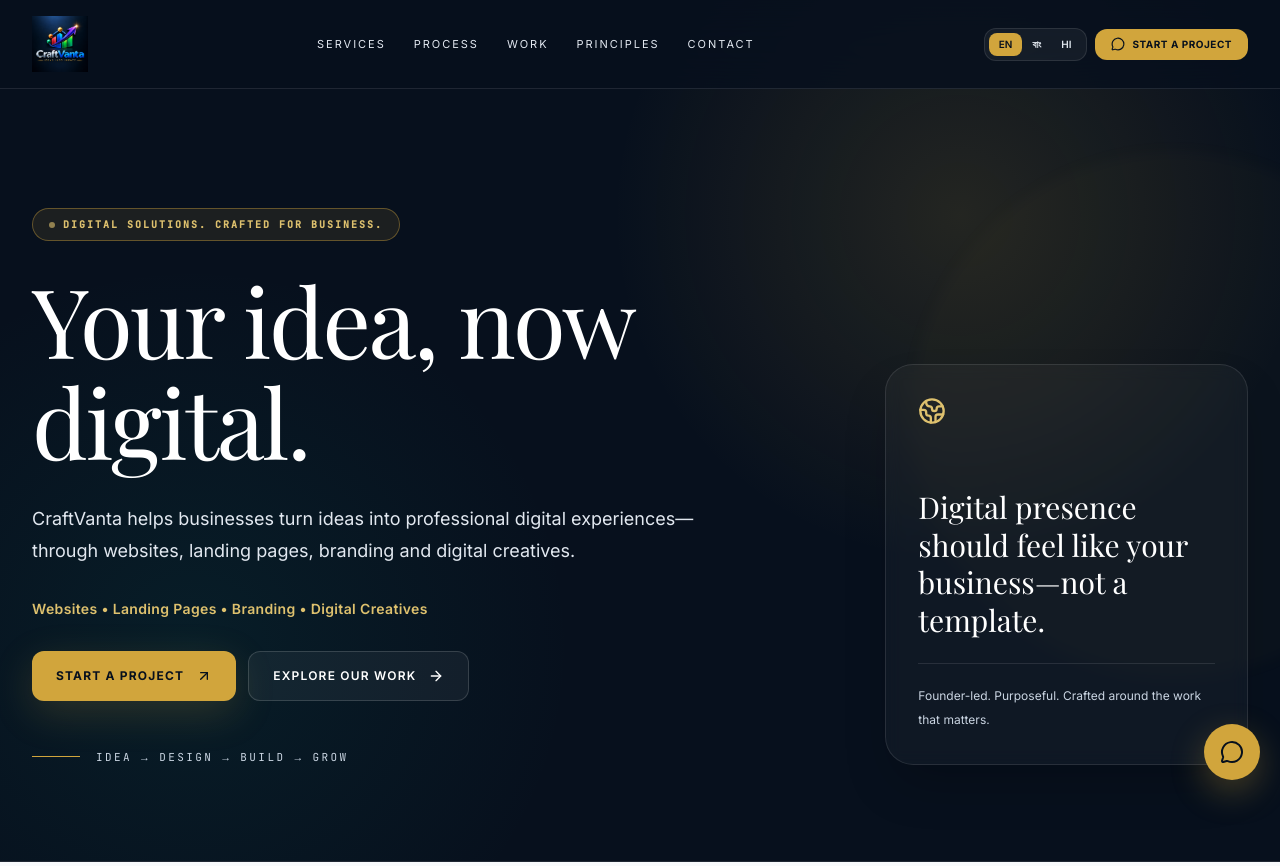
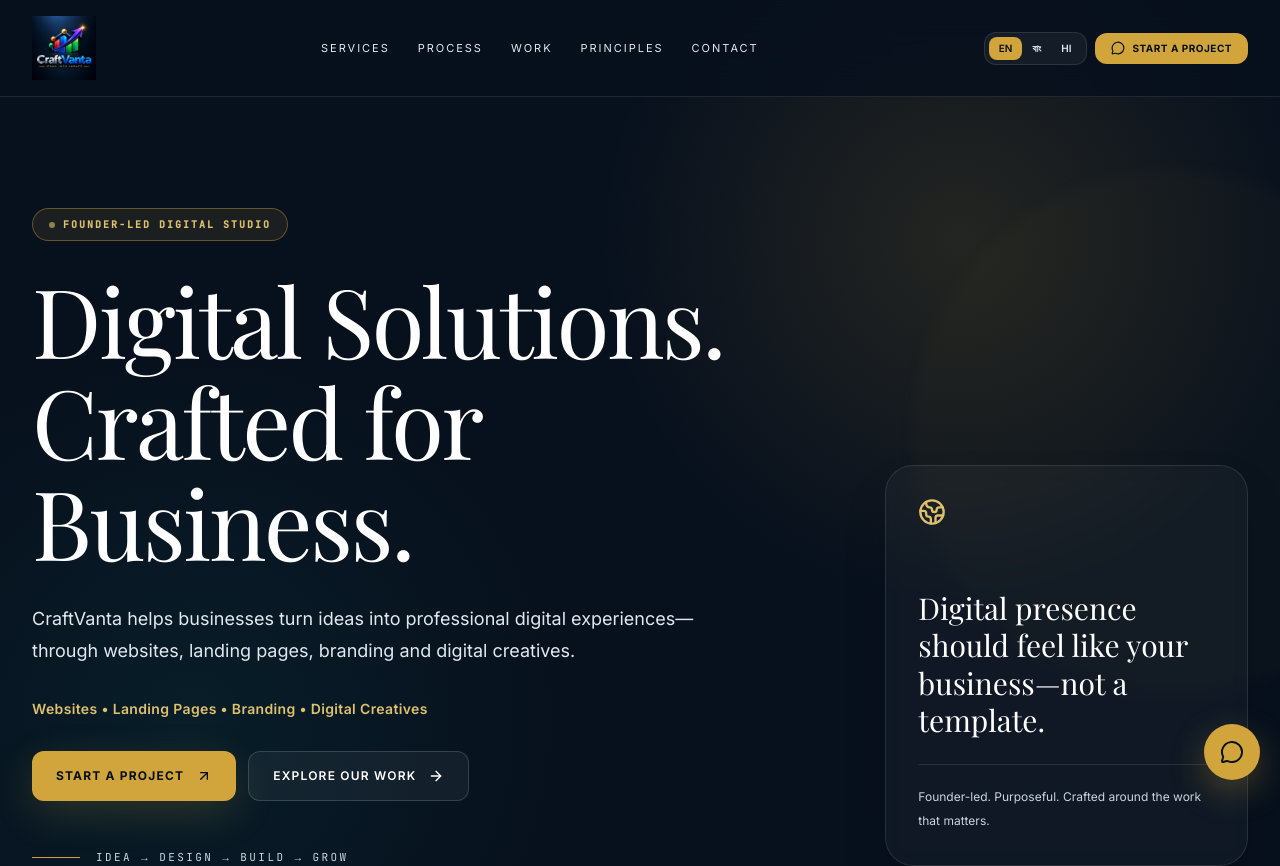
Before and after one commit to Pappa6/tanmay-digital-studio, a React (Vite) app: page / in a window 1280 px wide. Shown: the top 866 px of the page. Built offline with nearby package versions, Linux system fonts and the light colour scheme; a web font is replaced by a local one.

Commit message:
Refine CraftVanta hero hierarchy and logo prominence

```diff
--- a/src/App.tsx
+++ b/src/App.tsx
@@ -6,8 +6,8 @@ type Lang = "en" | "bn" | "hi";
 const copy = {
   en: {
     nav: ["Services", "Process", "Work", "Principles", "Contact"],
-    eyebrow: "DIGITAL SOLUTIONS. CRAFTED FOR BUSINESS.",
-    hero: "Your idea, now digital.",
+    eyebrow: "FOUNDER-LED DIGITAL STUDIO",
+    hero: "Digital Solutions. Crafted for Business.",
     heroText: "CraftVanta helps businesses turn ideas into professional digital experiences—through websites, landing pages, branding and digital creatives.",
     servicesLine: "Websites • Landing Pages • Branding • Digital Creatives",
     processLine: "IDEA → DESIGN → BUILD → GROW",
@@ -205,7 +205,7 @@ export default function App() {
             <img
               src="/craftvanta-logo.png"
               alt="CraftVanta"
-              className="h-14 w-auto max-w-[220px] object-contain"
+              className="h-16 w-auto max-w-[250px] object-contain"
             />
           </a>
 
```
